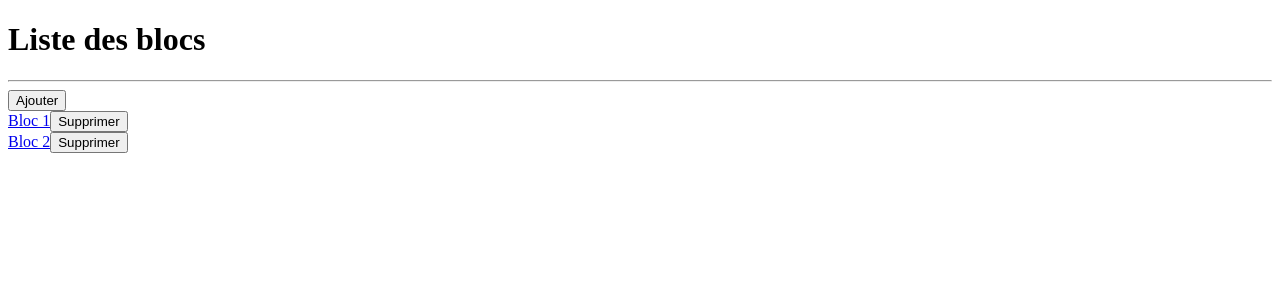
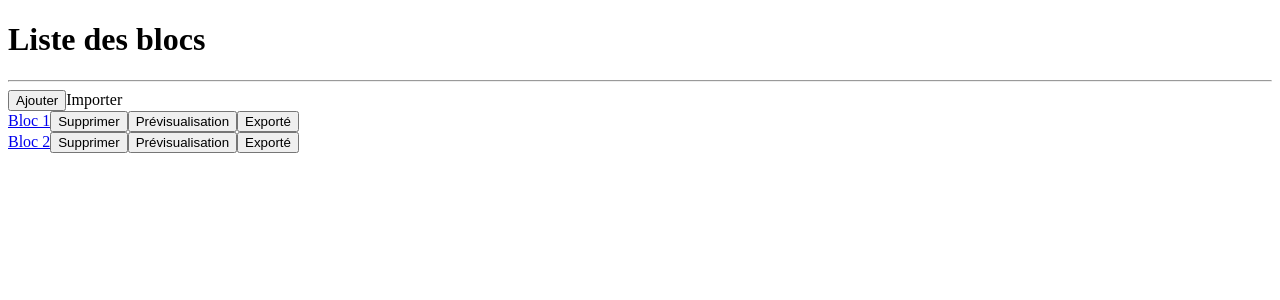
Before and after one commit to cousseaualban/DEV_FULLSTACK_2, a React (Vite) app: page / in a window 1280 px wide. Shown: the top 300 px of the page. Built offline with nearby package versions, Linux system fonts and the light colour scheme.

Commit message:
ajout import/export simple

```diff
--- a/src/bloc_personnalisés/components/Blocs/bloc.jsx
+++ b/src/bloc_personnalisés/components/Blocs/bloc.jsx
@@ -26,7 +26,7 @@ function Bloc () {
                 <input type="text" name="name" value={bloc?.name} onChange={(e) => setBloc({...bloc, name: e.target.value})} />
                 <button type="submit">Enregistrer</button>
                 <button type="button" onClick={() => setOpen(true)}>
-                    Ouvrir la modal
+                    Prévisualisation
                 </button>
                 <Previsualisation open={open} onClose={() => setOpen(false)} text={bloc?.content} />
                 <br />
--- a/src/bloc_personnalisés/components/Blocs/blocs.jsx
+++ b/src/bloc_personnalisés/components/Blocs/blocs.jsx
@@ -1,7 +1,10 @@
 import { Link, useNavigate } from "react-router-dom";
 import { useDispatch, useSelector } from "react-redux";
-import { deleteBloc } from "../../store/slices/blocsSlice";
+import { deleteBloc, saveBloc } from "../../store/slices/blocsSlice";
 import { useState } from "react";
+import Previsualisation from "../modals/previsualisation";
+import { exportBloc } from "../../utils/exportBloc";
+import { importBloc } from "../../utils/importBloc";
 
 function Blocs () {
     const blocs = useSelector((store) => (store.blocs.list));
@@ -9,18 +12,42 @@ function Blocs () {
     const navigation = useNavigate()
     const dispatch = useDispatch()
 
+    const [open, setOpen] = useState(false);
+    const [blocContent, setBlocContent] = useState('');
+
+    function openModal(content) {
+        setBlocContent(content);
+        setOpen(true);
+    }
+
+    function handleImport (e) {
+        const file = e.target.files[0];
+        if (!file) return;
+
+        file.text().then(content => {
+            dispatch(saveBloc(importBloc(content)));
+        })
+    }
+
     return (
         <>
             <h1>Liste des blocs</h1>
             <hr />
             <button onClick={() => navigation('/bloc')}>Ajouter</button>
+            <label>
+                Importer
+                <input type='file' accept=".part.mdlc, .parts.mdlc" hidden onChange={handleImport} />
+            </label>
             { blocs.map(bloc => (
                 <div key={bloc.id}>
                     <Link to={`bloc/${bloc.id}`}>{bloc.name}</Link>
                     <button onClick={() => dispatch(deleteBloc(bloc.id))}>Supprimer</button>
+                    <button type="button" onClick={() =>openModal(bloc.content)}>Prévisualisation</button>
+                    <button type="button" onClick={() => exportBloc(bloc?.content, bloc?.name)}>Exporté</button>
                     <br />
                 </div>
             )) }
+            <Previsualisation open={open} onClose={() => setOpen(false)} text={blocContent} />
         </>
     )
 }
--- /dev/null
+++ b/src/bloc_personnalisés/utils/exportBloc.js
@@ -0,0 +1,14 @@
+export function exportBloc(content, name) {
+    const contentFinal = `//${name}//\n` + content
+    const filename = name + '.part.mdlc'
+    const blob = new Blob([contentFinal], { type: "text" });
+
+    const url = URL.createObjectURL(blob);
+
+    const a = document.createElement("a");
+    a.href = url;
+    a.download = filename;
+    a.click();
+
+    URL.revokeObjectURL(url);
+}
--- /dev/null
+++ b/src/bloc_personnalisés/utils/importBloc.js
@@ -0,0 +1,15 @@
+export function importBloc (content) {
+    const match = content.match(/^\/\/(.*?)\/\/\n?([\s\S]*)$/);
+
+    if (!match) {
+        return {
+            name: "Sans nom",
+            content
+        }
+    }
+
+    return {
+        name: match[1].trim(),
+        content: match[2].trim()
+    }
+}
```
